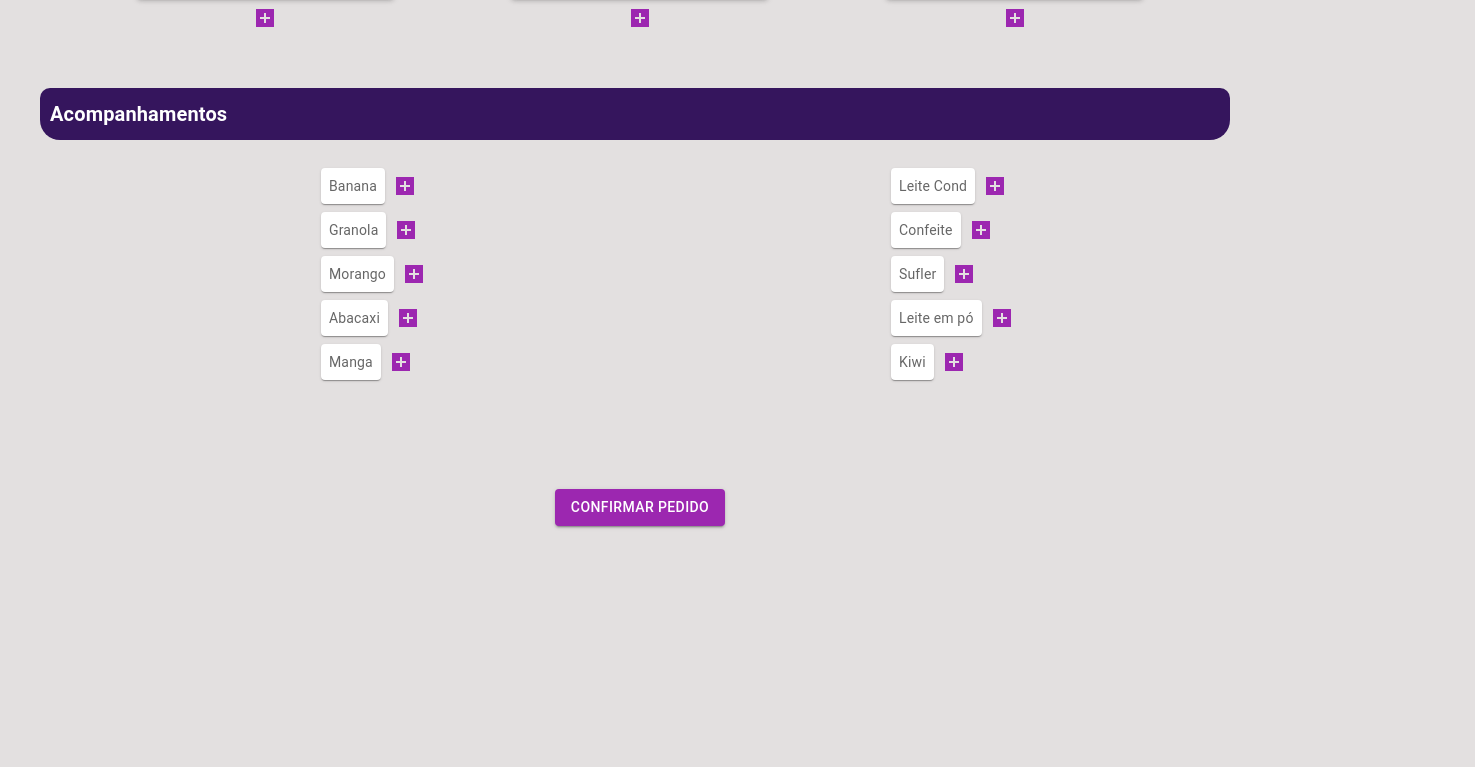
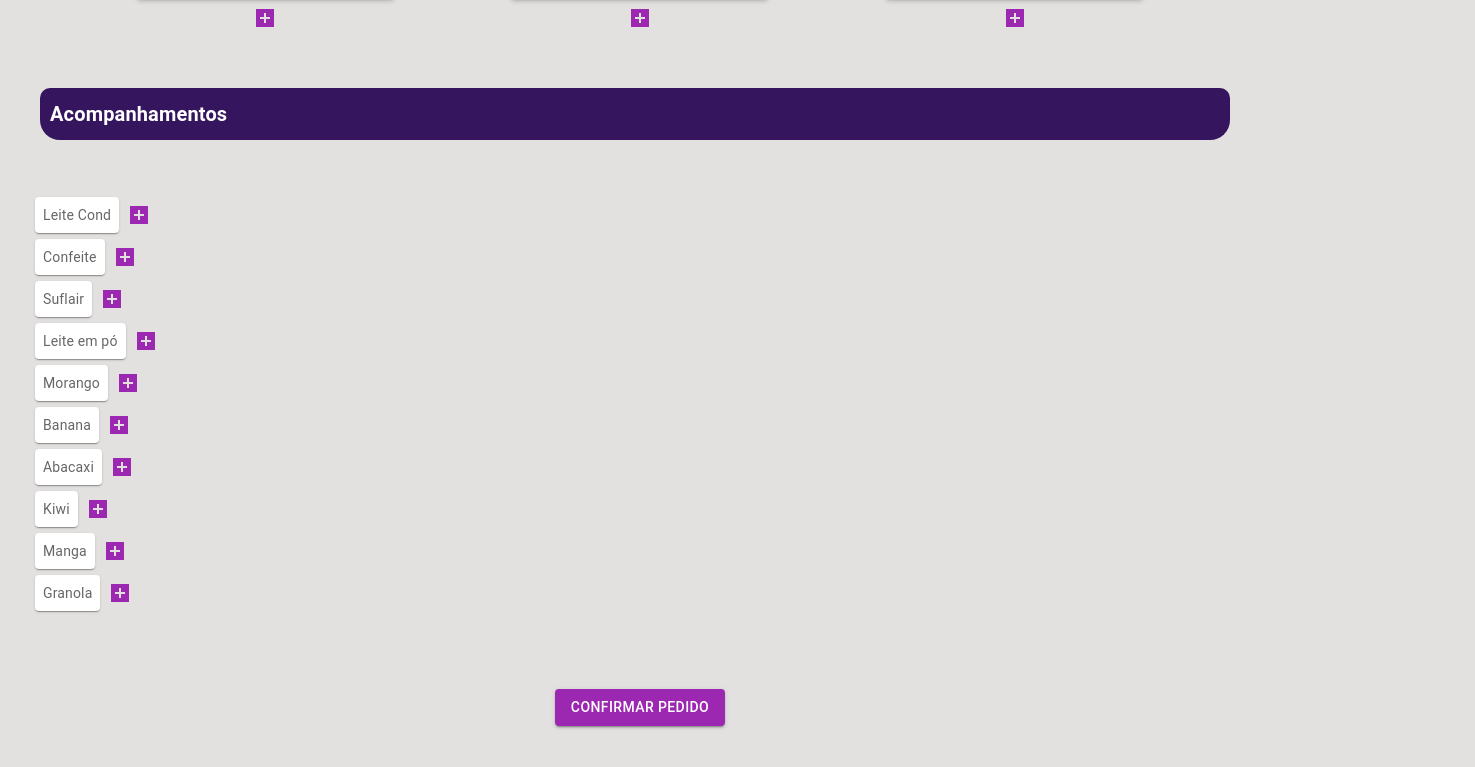
Before and after one commit to Emillycristina/AcaiWave_front, a React (Vite) app: page /Home in a window 1280 px wide. Shown: the part 951-1718 px from the top of the page, 1475 px wide, since content can reach past the window. Before the commit the page ends 1542 px from the top, so only its background shows below. Built offline with nearby package versions, Linux system fonts and the light colour scheme.

Commit message:
Co-authored-by: Adriana Lima <adrianalima99@users.noreply.github.com>

```diff
--- a/src/Components/MontarPedido/MontarPedido.jsx
+++ b/src/Components/MontarPedido/MontarPedido.jsx
@@ -1,27 +1,35 @@
-import React, { useState } from 'react';
-import { Grid, Paper, Typography, Box, Button, IconButton } from "@mui/material";
-import Badge from '@mui/material/Badge';
+import React, { useState } from "react";
+import {
+  Grid,
+  Paper,
+  Typography,
+  Box,
+  Button,
+  IconButton,
+} from "@mui/material";
+import Badge from "@mui/material/Badge";
 import AddBoxSharp from "@mui/icons-material/AddBoxSharp";
-import { styled } from '@mui/material/styles';
+import { styled } from "@mui/material/styles";
 import copo from "../../assets/copo 1.png";
-import { Link } from 'react-router-dom';
+import { Link } from "react-router-dom";
 
 const Item = styled(Paper)(({ theme }) => ({
-  backgroundColor: theme.palette.mode === 'dark' ? '#1A2027' : '#fff',
+  backgroundColor: theme.palette.mode === "dark" ? "#1A2027" : "#fff",
   ...theme.typography.body2,
   padding: theme.spacing(1),
-  textAlign: 'center',
+  textAlign: "center",
   color: theme.palette.text.secondary,
 }));
 
 function App() {
-  const [selectedSize, setSelectedSize] = useState(null);
-  const [selectedAccompaniments, setSelectedAccompaniments] = useState({});
+  const [number_order] = useState(null); // Alterei o nome para corresponder ao número do pedido
+  const [size_order, setSizeOrder] = useState(null); // Alterei o nome para corresponder ao tamanho do copo
+  const [options, setOptions] = useState({}); // Alterei o nome para corresponder aos acompanhamentos selecionados
   const [selectedSizesCount, setSelectedSizesCount] = useState({});
   const [redirectToPedidos, setRedirectToPedidos] = useState(false);
 
   const handleSizeSelection = (size) => {
-    setSelectedSize(size);
+    setSizeOrder(size);
     setSelectedSizesCount({
       ...selectedSizesCount,
       [size]: (selectedSizesCount[size] || 0) + 1,
@@ -29,42 +37,70 @@ function App() {
   };
 
   const handleAccompanimentSelection = (accompaniment) => {
-    setSelectedAccompaniments({
-      ...selectedAccompaniments,
-      [accompaniment]: (selectedAccompaniments[accompaniment] || 0) + 1
+    setOptions({
+      ...options,
+      [accompaniment]: (options[accompaniment] || 0) + 1,
     });
   };
 
   const clearSelections = () => {
-    setSelectedSize(null);
-    setSelectedAccompaniments({});
+    setSizeOrder(null);
+    setOptions({});
   };
 
   // Função para calcular e imprimir o preço total no console
   const calculateTotal = () => {
     let total = 0;
 
-    if (selectedSize === "400ml") {
+    if (size_order === "400ml") {
       total += 10; // Preço do copo de 400ml
-    } else if (selectedSize === "500ml") {
+    } else if (size_order === "500ml") {
       total += 15; // Preço do copo de 500ml
-    } else if (selectedSize === "700ml") {
+    } else if (size_order === "700ml") {
       total += 17; // Preço do copo de 700ml
     }
 
     // Adiciona o custo dos acompanhamentos (R$ 2 cada)
-    total += Object.keys(selectedAccompaniments).length * 2;
+    total += Object.keys(options).length * 2;
 
     console.log("Preço total: R$", total.toFixed(2)); // Imprime o preço total no console
 
     clearSelections();
+    sendOrderToAPI(total);
     setRedirectToPedidos(true); // Redireciona para a página de pedidos com o preço total como parâmetro de consulta
   };
 
   const confirmOrder = () => {
-    console.log("Tamanho selecionado:", selectedSize);
-    console.log("Acompanhamentos selecionados:", selectedAccompaniments);
+    console.log("Tamanho selecionado:", size_order);
+    console.log("Acompanhamentos selecionados:", options);
     calculateTotal(); // Calcula e imprime o preço total no console antes de confirmar o pedido
+  };
+
+  const sendOrderToAPI = async (totalPrice) => {
+    const orderData = {
+      number_order: number_order, // Substitua pelo número do pedido real
+      size_order: size_order,
+      options: Object.keys(options),
+      totalPrice: totalPrice,
+    };
+
+    try {
+      const response = await fetch("http://34.41.148.34/orders", {
+        method: "POST",
+        headers: {
+          "Content-Type": "application/json",
+        },
+        body: JSON.stringify(orderData),
+      });
+
+      if (response.ok) {
+        alert("Pedido enviado com sucesso!");
+      } else {
+        console.error("Falha ao enviar o pedido para a API.");
+      }
+    } catch (error) {
+      console.error("Erro ao enviar o pedido para a API:", error);
+    }
   };
 
   return (
@@ -78,8 +114,17 @@ function App() {
           justifyContent: "center",
         }}
       >
-        <Typography variant='h5' component='div'
-        sx={{ color: "#35155D",  alignItems: "center",justifyContent: "center",}}>Monte Seu Pedido</Typography>
+        <Typography
+          variant="h5"
+          component="div"
+          sx={{
+            color: "#35155D",
+            alignItems: "center",
+            justifyContent: "center",
+          }}
+        >
+          Monte Seu Pedido
+        </Typography>
       </Box>
 
       <Grid item xs={12} sm={6} md={6}>
@@ -96,7 +141,9 @@ function App() {
             borderBottomRightRadius: "20px", // Borda direita arredondada
           }}
         >
-            <Typography variant="h6" sx={{ fontWeight: 'bold' }}>Tamanho</Typography>
+          <Typography variant="h6" sx={{ fontWeight: "bold" }}>
+            Tamanho
+          </Typography>
         </Box>
       </Grid>
 
@@ -112,7 +159,10 @@ function App() {
         {/* Card 1 */}
         <Grid item xs={12} sm={6} md={4} lg={3} className="relative">
           <Paper elevation={3} className="w-48 h-64 p-4">
-         <Badge  badgeContent={selectedSizesCount["400ml"] || 0} color="secondary">
+            <Badge
+              badgeContent={selectedSizesCount["400ml"] || 0}
+              color="secondary"
+            >
               <img src={copo} alt="copo" className="w-full h-32 mb-2" />
             </Badge>
             <Typography>400 ml</Typography>
@@ -122,7 +172,7 @@ function App() {
             variant="contained"
             color="secondary"
             className="absolute right-4 top-4"
-          sx={{ fontSize: 32 }}
+            sx={{ fontSize: 24 }}
             onClick={() => handleSizeSelection("400ml")}
           >
             <AddBoxSharp />
@@ -132,7 +182,10 @@ function App() {
         {/* Item 2 */}
         <Grid item xs={12} sm={6} md={4} lg={3} className="relative">
           <Paper elevation={3} className="w-48 h-64 p-4">
-            <Badge  badgeContent={selectedSizesCount["500ml"] || 0} color="secondary">
+            <Badge
+              badgeContent={selectedSizesCount["500ml"] || 0}
+              color="secondary"
+            >
               <img src={copo} alt="copo" className="w-full h-32 mb-2" />
             </Badge>
             <Typography>500 ml</Typography>
@@ -152,7 +205,10 @@ function App() {
         {/* Item 3 */}
         <Grid item xs={12} sm={6} md={4} lg={3} className="relative">
           <Paper elevation={3} className="w-48 h-64 p-4">
-            <Badge  badgeContent={selectedSizesCount["700ml"] || 0} color="secondary">
+            <Badge
+              badgeContent={selectedSizesCount["700ml"] || 0}
+              color="secondary"
+            >
               <img src={copo} alt="copo" className="w-full h-32 mb-2" />
             </Badge>
             <Typography>700 ml</Typography>
@@ -168,9 +224,7 @@ function App() {
             <AddBoxSharp />
           </IconButton>
         </Grid>
-
       </Grid>
-
 
       {/* ACOMPANHAMENTOS*/}
       <Grid item xs={12} sm={6} md={6}>
@@ -185,9 +239,12 @@ function App() {
             borderBottomLeftRadius: "20px", // Borda esquerda arredondada
             borderTopRightRadius: "10px", // Borda direita arredondada
             borderBottomRightRadius: "20px", // Borda direita arredondada
+            marginBottom: "px",
           }}
         >
-            <Typography variant="h6" sx={{ fontWeight: 'bold' }}>Acompanhamentos</Typography>
+          <Typography variant="h6" sx={{ fontWeight: "bold" }}>
+            Acompanhamentos
+          </Typography>
         </Box>
       </Grid>
 
@@ -195,59 +252,49 @@ function App() {
         container
         spacing={5}
         sx={{
-          display: 'flex',
+          display: "flex",
           padding: "50px",
           justifyContent: "space-around",
+          marginTop: '20px'
         }}
       >
+        <Grid container rowSpacing={2} columnSpacing={{ xs: 1, sm: 2, md: 2 }} sx ={{ display:'flex', alignItems:'center'}}>
+          {[
+            { label: "Leite Cond", key: "LeiteCond" },
+            { label: "Confeite", key: "Confeite" },
+            { label: "Suflair", key: "Suflair" },
+            { label: "Leite em pó", key: "LeiteemPo" },
+            { label: "Morango", key: "Morango" },
+            { label: "Banana", key: "Banana" },
+            { label: "Abacaxi", key: "Abacaxi" },
+            { label: "Kiwi", key: "Kiwi" },
+            { label: "Manga", key: "Manga" },
+            { label: "Granola", key: "Granola" },
 
-      <Box sx={{ width: '50%', padding: '30px', display: 'center', alignItems: 'flex-end', textAlign: "right",}}>
-        <Grid container rowSpacing={2} columnSpacing={{ xs: 1, sm: 2, md: 2 }}>
-        <Grid xs={6} sx={{ margin: '2px', display: 'flex', alignItems: 'center' }}>
-            <Item>Banana</Item>
-            <IconButton variant="contained" color="secondary" onClick={() => handleAccompanimentSelection("Banana")}><AddBoxSharp /></IconButton>
+          ].map((acompanhamento) => (
+            <Grid
+              xs={12}
+              sx={{ margin: "1px", display: "flex", alignItems: "center",}}
+              key={acompanhamento.key}
+            >
+              <Item>{acompanhamento.label}</Item>
+              <Badge
+                badgeContent={options[acompanhamento.key] || 0}
+                color="secondary"
+              >
+                <IconButton
+                  variant="contained"
+                  color="secondary"
+                  onClick={() =>
+                    handleAccompanimentSelection(acompanhamento.key)
+                  }
+                >
+                  <AddBoxSharp />
+                </IconButton>
+              </Badge>
             </Grid>
-          <Grid  xs={6} sx={{ margin: '2px', display: 'flex', alignItems: 'center' }}>
-            <Item>Granola</Item>
-            <IconButton variant="contained" color="secondary" onClick={() => handleAccompanimentSelection("Granola")}><AddBoxSharp /></IconButton>
+          ))}
         </Grid>
-          <Grid xs={6} sx={{ margin: '2px', display: 'flex', alignItems: 'center' }}>
-            <Item>Morango</Item>
-            <IconButton variant="contained" color="secondary" onClick={() => handleAccompanimentSelection("Morango")}><AddBoxSharp /></IconButton>
-          </Grid>
-          <Grid  xs={6} sx={{ margin: '2px', display: 'flex', alignItems: 'center' }}>
-            <Item>Abacaxi</Item>
-            <IconButton variant="contained" color="secondary" onClick={() => handleAccompanimentSelection("Abacaxi")}><AddBoxSharp /></IconButton>
-          </Grid>
-          <Grid  xs={6} sx={{ margin: '2px', display: 'flex', alignItems: 'center' }}>
-            <Item>Manga</Item>
-            <IconButton variant="contained" color="secondary" onClick={() => handleAccompanimentSelection("Manga")}><AddBoxSharp /></IconButton>
-          </Grid>
-        </Grid>
-
-        <Grid container rowSpacing={2} columnSpacing={{ xs: 1, sm: 2, md: 2 }}>
-          <Grid xs={6} sx={{ margin: '2px', display: 'flex', alignItems: 'center' }}>
-            <Item>Leite Cond</Item>
-            <IconButton variant="contained" color="secondary" onClick={() => handleAccompanimentSelection("LeiteCond")}><AddBoxSharp /></IconButton>
-          </Grid>
-          <Grid xs={6} sx={{ margin: '2px', display: 'flex', alignItems: 'center' }}>
-            <Item>Confeite</Item>
-            <IconButton variant="contained" color="secondary" onClick={() => handleAccompanimentSelection("Confeite")}><AddBoxSharp /></IconButton>
-          </Grid>
-          <Grid xs={6} sx={{ margin: '2px', display: 'flex', alignItems: 'center' }}>
-            <Item>Sufler</Item>
-            <IconButton variant="contained" color="secondary" onClick={() => handleAccompanimentSelection("Sufler")}><AddBoxSharp /></IconButton>
-          </Grid>
-          <Grid xs={6} sx={{ margin: '2px', display: 'flex', alignItems: 'center' }}>
-            <Item>Leite em pó</Item>
-            <IconButton variant="contained" color="secondary" onClick={() => handleAccompanimentSelection("LeiteEmPo")}><AddBoxSharp /></IconButton>
-          </Grid>
-          <Grid xs={6} sx={{ margin: '2px', display: 'flex', alignItems: 'center' }}>
-            <Item>Kiwi</Item>
-            <IconButton variant="contained" color="secondary" onClick={() => handleAccompanimentSelection("Kiwi")}><AddBoxSharp /></IconButton>
-          </Grid>
-        </Grid>
-      </Box>
       </Grid>
 
       {/* Botão de confirmar pedido */}
```
Lines whose indentation alone changed are shown as unchanged.
